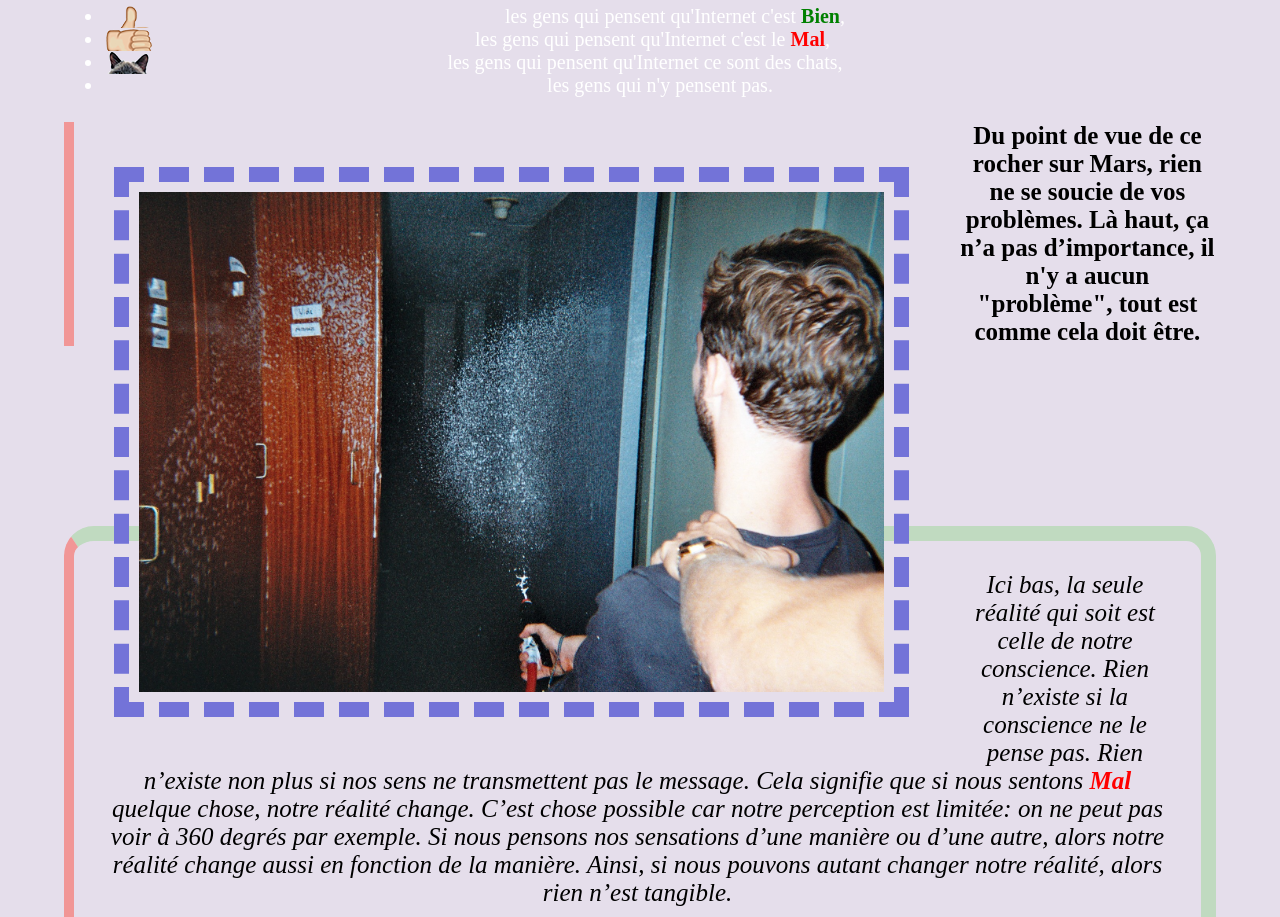
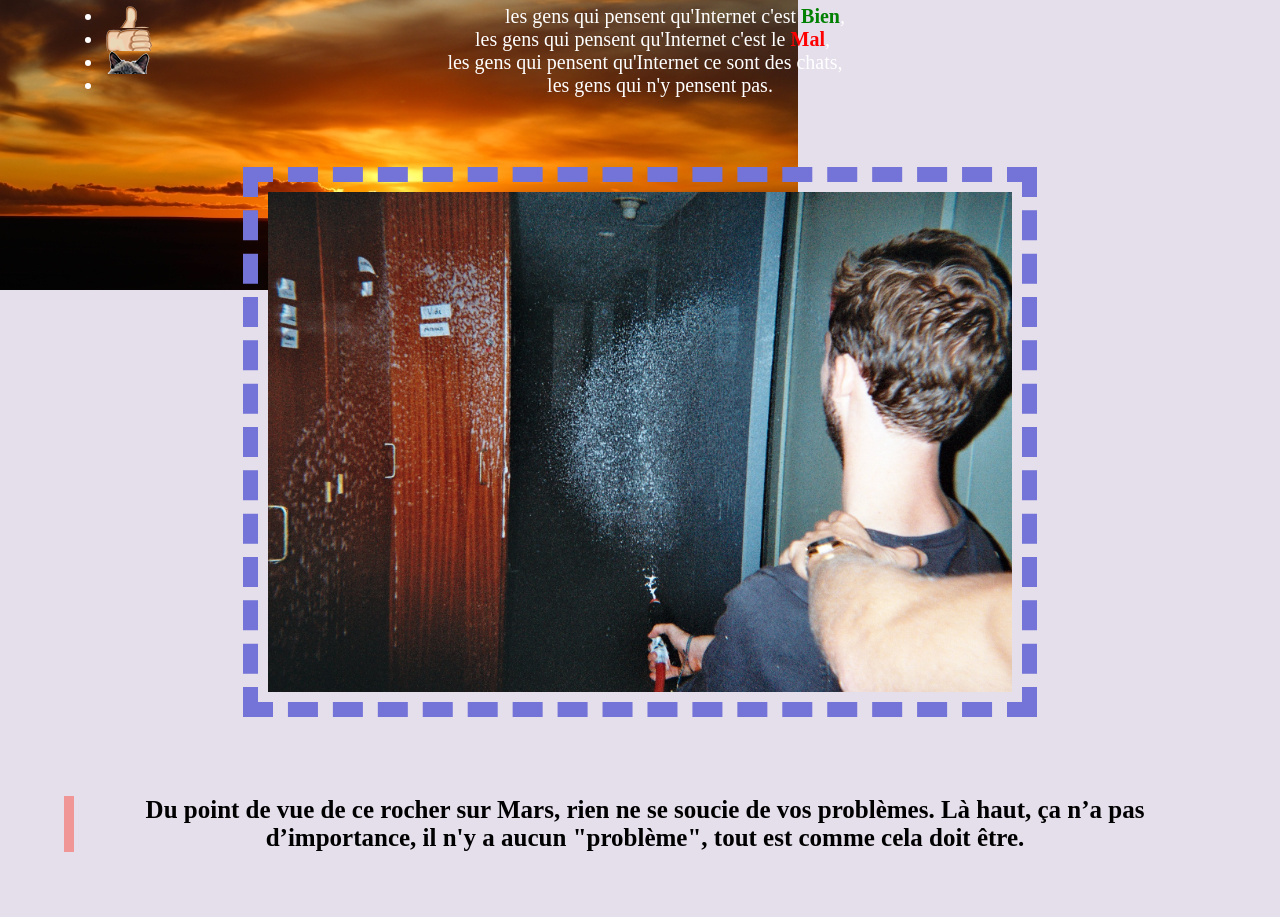
Before and after one commit to GregDiCaro/progressive-enhancement, a plain HTML site: page index.html in a window 1280 px wide. Shown: the part 242-1159 px from the top of the page. Drawn offline with Linux system fonts and the light colour scheme.

Commit message:
x em modif

```diff
--- a/style.css
+++ b/style.css
@@ -10,8 +10,9 @@ body{
     margin-right: auto;
     background-image: url("soleil.jpg") ;
     background-repeat: no-repeat;
-    background-size: none;
-    background-position:right 35% bottom 45%;
+    background-size: auto;
+    background-position-x: auto;
+
 
 
 }
@@ -56,7 +57,7 @@ header >h1{
     border: 15px dashed rgb(115, 115, 216);
     padding: 10px;
     margin: 50px;
-    float: left;
+    float: none;
 
 }
 #img2{
```
